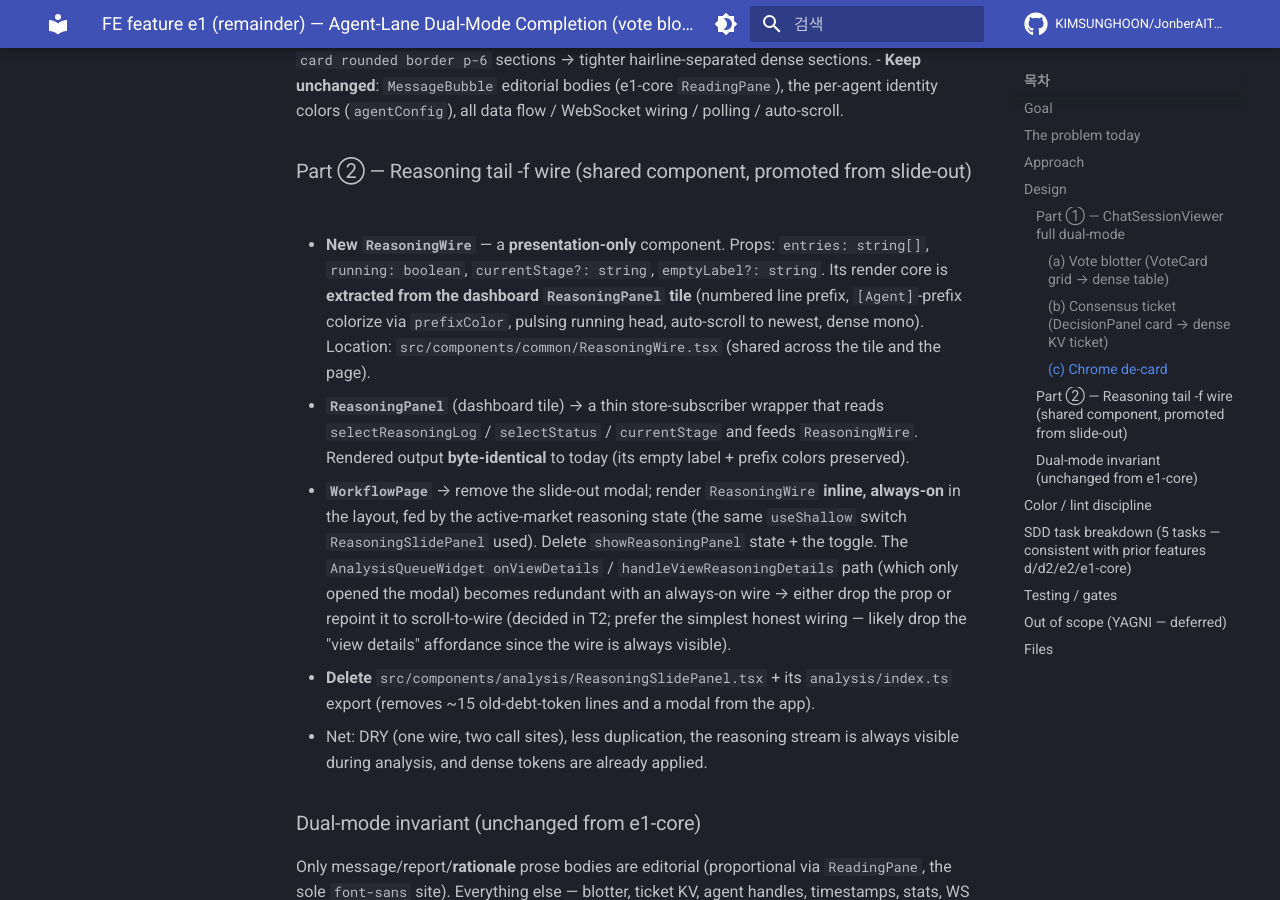
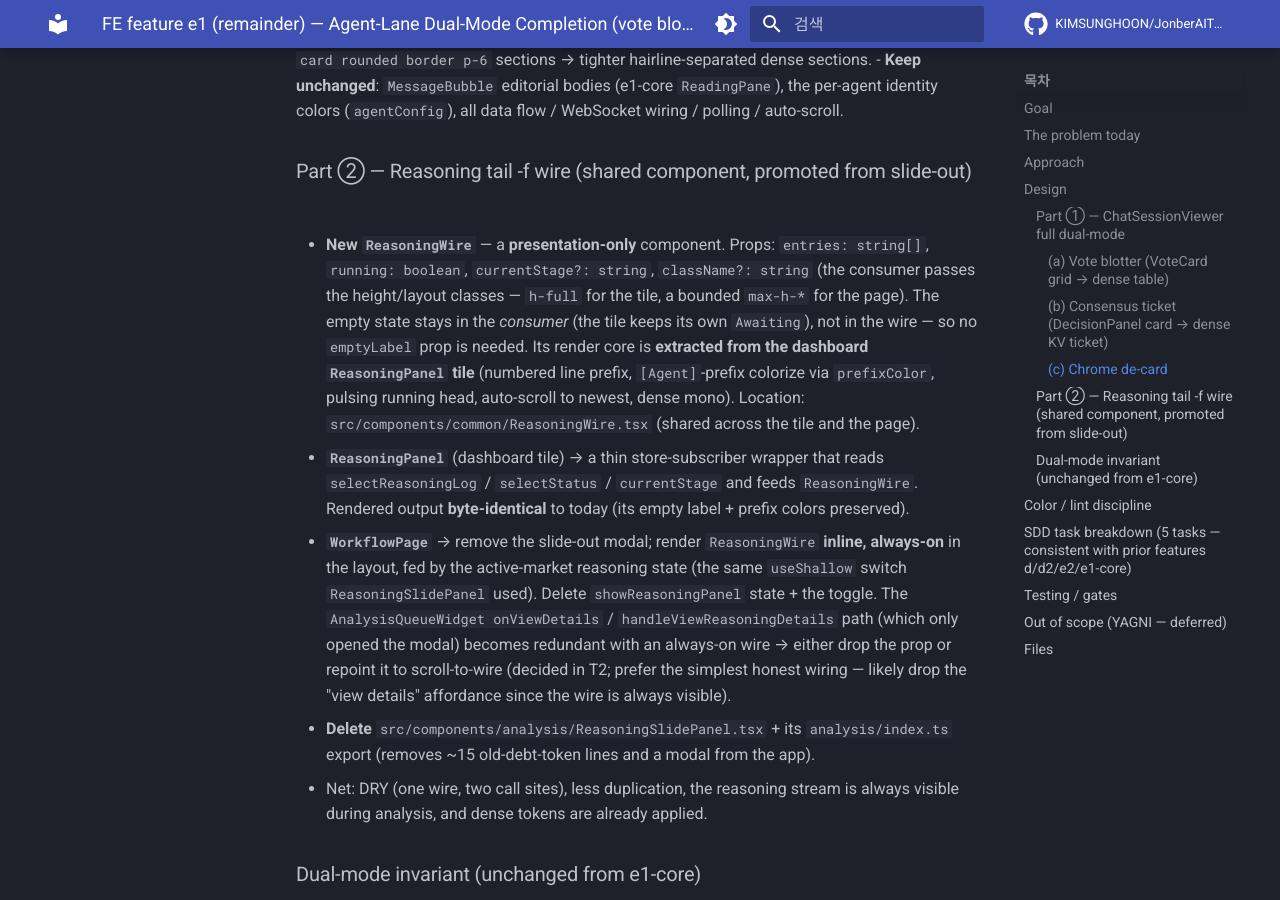
Before and after one commit to KIMSUNGHOON/JonberAITrading, an MkDocs documentation site: the page built from docs/superpowers/specs/2026-07-07-fe-e1-remainder-agent-lane-dual-mode-design.md, in a window 1280 px wide and 900 px high, scrolled down 3410 px. Built offline with MkDocs 1.6.1 and Material for MkDocs 9.7.7, drawn with Linux system fonts in a browser that asks for light colours; comment, search, counter and statistics services are not loaded.

Commit message:
docs: correct e1-remainder spec — ReasoningWire ships className not emptyLabel
Whole-feature review noted the shipped prop list (className for layout; empty
state kept in the consumer tile) differs from the spec's emptyLabel? — the
shipped design is the better one; align the doc to what shipped.

Co-Authored-By: Claude Opus 4.8 (1M context) <noreply@anthropic.com>

```diff
--- a/docs/superpowers/specs/2026-07-07-fe-e1-remainder-agent-lane-dual-mode-design.md
+++ b/docs/superpowers/specs/2026-07-07-fe-e1-remainder-agent-lane-dual-mode-design.md
@@ -80,7 +80,7 @@ Convert the remaining card chrome to dense mono:
 
 ### Part ② — Reasoning tail -f wire (shared component, promoted from slide-out)
 
-- **New `ReasoningWire`** — a **presentation-only** component. Props: `entries: string[]`, `running: boolean`, `currentStage?: string`, `emptyLabel?: string`. Its render core is **extracted from the dashboard `ReasoningPanel` tile** (numbered line prefix, `[Agent]`-prefix colorize via `prefixColor`, pulsing running head, auto-scroll to newest, dense mono). Location: `src/components/common/ReasoningWire.tsx` (shared across the tile and the page).
+- **New `ReasoningWire`** — a **presentation-only** component. Props: `entries: string[]`, `running: boolean`, `currentStage?: string`, `className?: string` (the consumer passes the height/layout classes — `h-full` for the tile, a bounded `max-h-*` for the page). The empty state stays in the *consumer* (the tile keeps its own `Awaiting`), not in the wire — so no `emptyLabel` prop is needed. Its render core is **extracted from the dashboard `ReasoningPanel` tile** (numbered line prefix, `[Agent]`-prefix colorize via `prefixColor`, pulsing running head, auto-scroll to newest, dense mono). Location: `src/components/common/ReasoningWire.tsx` (shared across the tile and the page).
 - **`ReasoningPanel`** (dashboard tile) → a thin store-subscriber wrapper that reads `selectReasoningLog` / `selectStatus` / `currentStage` and feeds `ReasoningWire`. Rendered output **byte-identical** to today (its empty label + prefix colors preserved).
 - **`WorkflowPage`** → remove the slide-out modal; render `ReasoningWire` **inline, always-on** in the layout, fed by the active-market reasoning state (the same `useShallow` switch `ReasoningSlidePanel` used). Delete `showReasoningPanel` state + the toggle. The `AnalysisQueueWidget onViewDetails` / `handleViewReasoningDetails` path (which only opened the modal) becomes redundant with an always-on wire → either drop the prop or repoint it to scroll-to-wire (decided in T2; prefer the simplest honest wiring — likely drop the "view details" affordance since the wire is always visible).
 - **Delete** `src/components/analysis/ReasoningSlidePanel.tsx` + its `analysis/index.ts` export (removes ~15 old-debt-token lines and a modal from the app).
```
